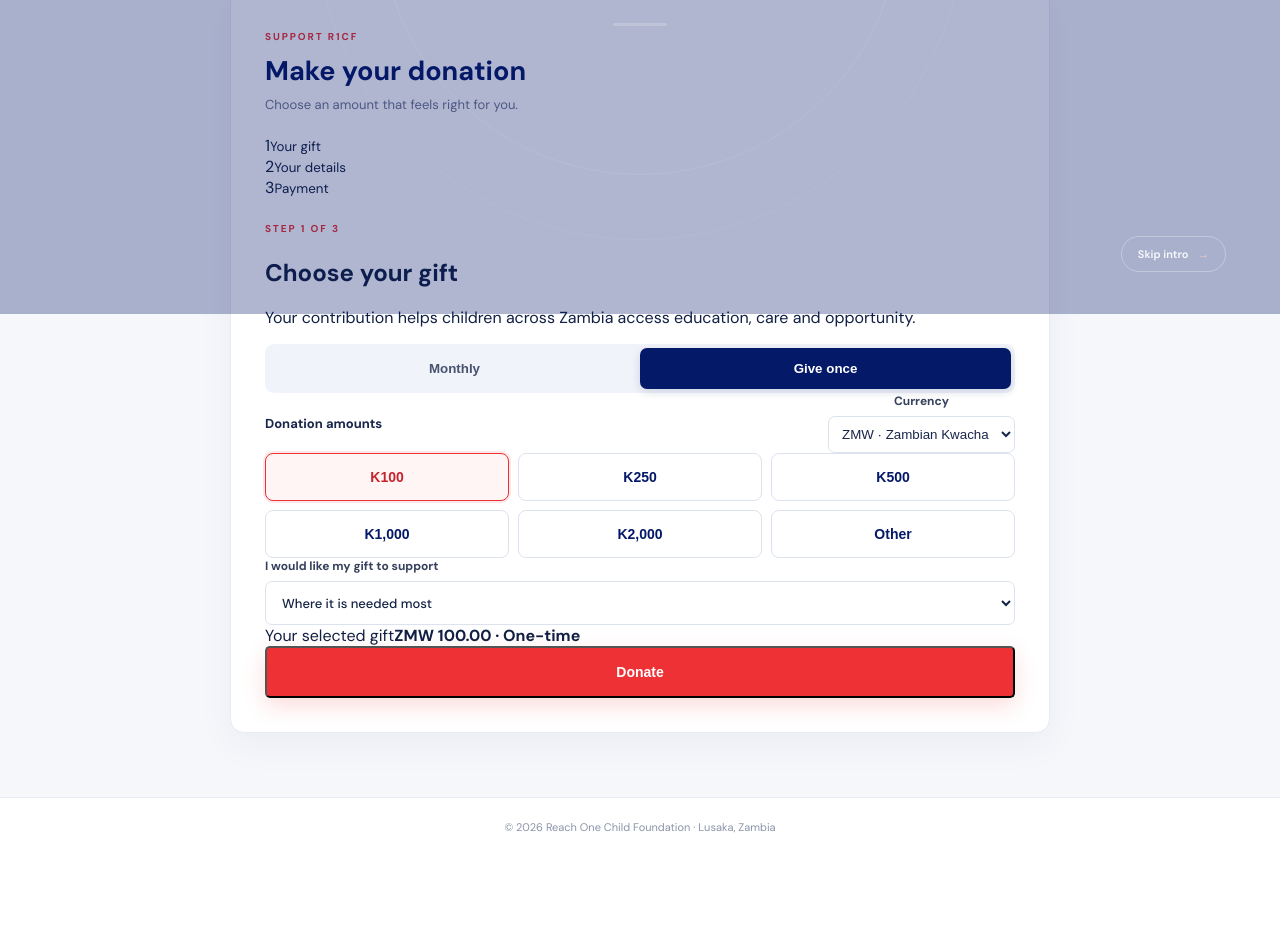
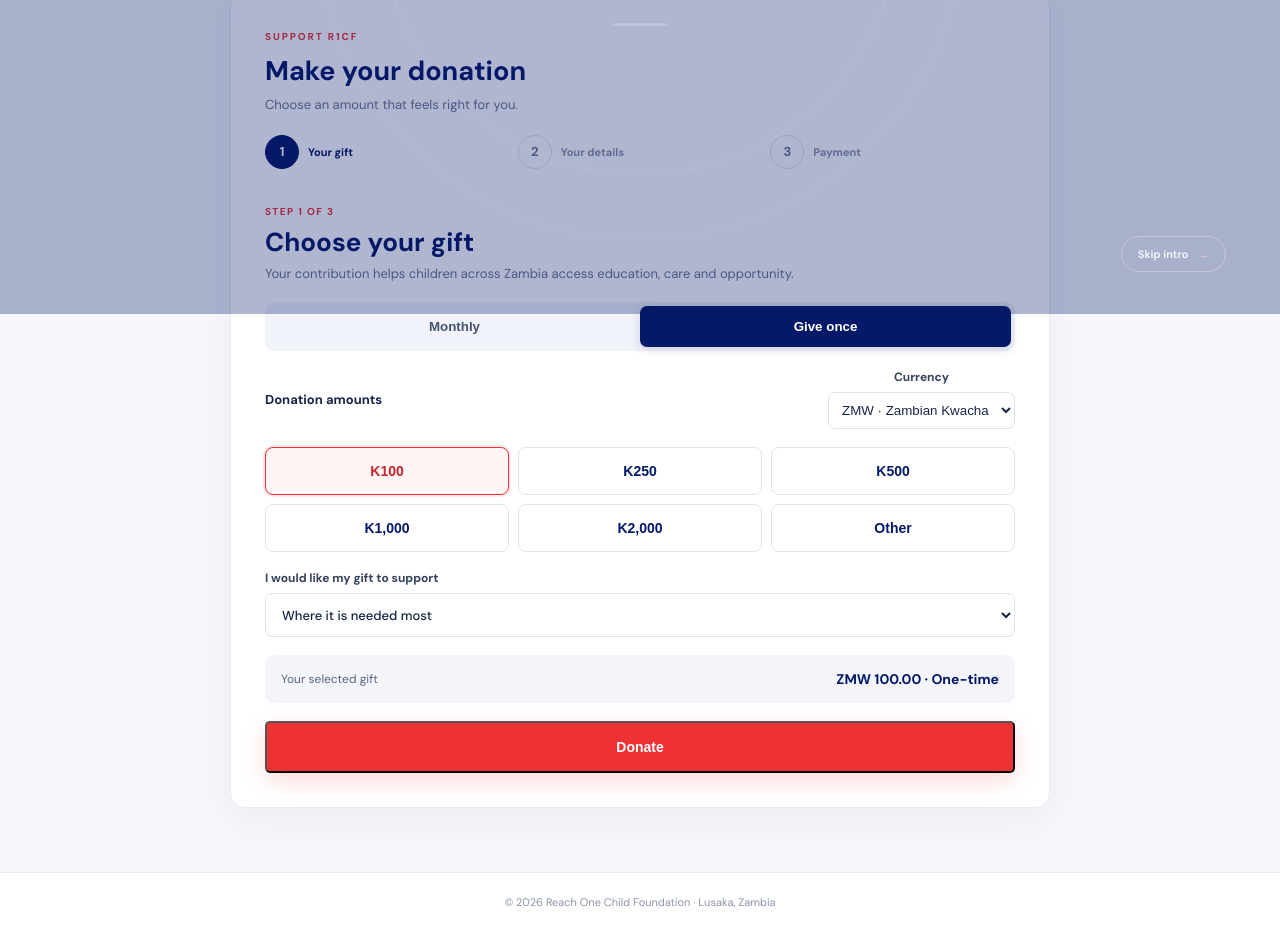
Before and after one commit to reach1child/website, a Next.js app: page /donate in a window 1280 px wide. Shown: the part 486-1417 px from the top of the page. Before the commit the page ends 1342 px from the top, so only its background shows below. Built offline with nearby package versions, Linux system fonts and the light colour scheme.

Commit message:
Style three-step donation form journey

```diff
--- a/src/app/globals.css
+++ b/src/app/globals.css
@@ -497,3 +497,34 @@ body p{font-size:16px}
 .donation-divider{height:1px;background:#e9edf4;margin:3px 0}.donation-form>h2{font-size:17px;color:#041968;margin:0}.donation-details-grid{display:grid;grid-template-columns:1fr 1fr;gap:14px}.donation-note{grid-column:1/-1}.donation-details-grid textarea{resize:vertical;min-height:86px}.donation-consent,.donation-secure-note{font-size:11px;line-height:1.65;color:#78839a;margin:0}.donation-submit{width:100%;justify-content:center;min-height:52px;font-size:14px}.donation-submit:disabled{opacity:.65;cursor:wait}.donation-feedback{padding:13px 14px;border-radius:8px;background:#fff4f3;color:#a32329;font-size:12px;line-height:1.6;margin:0}.donation-feedback.success{background:#edf8f1;color:#23633a}.donate-footer{text-align:center;padding:22px;color:#8a93a7;font-size:11px;border-top:1px solid #e8edf5;background:#fff}
 @media(max-width:820px){.donate-content{margin-top:28px}.donate-form-panel{padding:25px}}
 @media(max-width:520px){.donate-page-header{height:70px;padding:0 18px}.donate-brand img{width:40px;height:40px}.donate-brand strong{font-size:11px}.donate-back{font-size:11px}.donate-hero{padding:46px 22px 40px}.donate-hero p{font-size:14px}.donate-content{width:calc(100% - 32px);margin:22px auto 40px}.donate-form-panel{padding:20px 16px;border-radius:11px}.donation-details-grid{grid-template-columns:1fr}.donation-note{grid-column:auto}.donation-field-heading{align-items:flex-start;flex-direction:column}.donation-amounts{grid-template-columns:repeat(2,minmax(0,1fr))}}
+
+
+/* Three-step donation journey */
+.donation-wizard{gap:22px}
+.donation-steps{display:grid;grid-template-columns:repeat(3,minmax(0,1fr));position:relative;gap:8px;margin:0 0 8px}
+.donation-step{display:flex;align-items:center;gap:9px;position:relative;z-index:1;color:#8992a6}
+.donation-step>span{width:34px;height:34px;display:grid;place-items:center;border-radius:50%;border:1px solid #dce3ef;background:#fff;color:#69748d;font-size:13px;font-weight:800;flex:none}
+.donation-step small{font-size:11px;font-weight:700;white-space:nowrap}
+.donation-step.active{color:#041968}.donation-step.active>span,.donation-step.complete>span{background:#041968;border-color:#041968;color:#fff}
+.donation-step.complete{color:#041968}
+.donation-step-panel{display:flex;flex-direction:column;gap:18px;min-width:0}
+.donation-step-heading .eyebrow{font-size:10px;color:#ee3135;font-weight:800;letter-spacing:.14em}
+.donation-step-heading h2{font-size:26px;color:#041968;margin:5px 0 4px}
+.donation-step-heading p{font-size:13px;line-height:1.65;color:#6c7690;margin:0}
+.donation-summary-line{display:flex;justify-content:space-between;align-items:center;gap:14px;padding:15px 16px;border-radius:9px;background:#f3f5fa;color:#596681;font-size:12px}
+.donation-summary-line strong{color:#041968;font-size:14px;text-align:right}
+.donation-full-width{grid-column:1/-1}
+.donation-optin{display:flex!important;flex-direction:row!important;align-items:flex-start;gap:9px!important;font-size:11px!important;line-height:1.6;font-weight:500!important;color:#596681!important}
+.donation-optin input{margin:2px 0 0;accent-color:#041968;flex:none}
+.donation-step-actions{display:flex;align-items:center;gap:12px}
+.donation-step-actions .donation-submit{flex:1}
+.donation-back-button{min-height:50px;padding:0 22px;border:1px solid #dce3ef;border-radius:8px;background:#fff;color:#041968;font-weight:800;cursor:pointer}
+.donation-summary-card{padding:22px;border:1px solid #e2e8f2;border-radius:10px;display:flex;flex-direction:column;gap:7px}
+.donation-summary-card>span{font-size:12px;color:#65718a}
+.donation-summary-card>strong{font-size:30px;line-height:1.2;color:#041968}
+.donation-summary-card>small{font-size:11px;color:#77829a}
+.donation-payment-placeholder{padding:20px;border:1px solid #dfe6f1;border-radius:10px;background:#f8faff}
+.donation-payment-placeholder strong{font-size:14px;color:#041968}
+.donation-payment-placeholder p{font-size:12px;line-height:1.7;color:#596681;margin:9px 0}
+.donation-payment-placeholder>span{font-size:11px;font-weight:700;color:#a34b24}
+@media(max-width:520px){.donation-steps{gap:4px}.donation-step{flex-direction:column;align-items:flex-start;gap:5px}.donation-step small{font-size:10px}.donation-step>span{width:30px;height:30px}.donation-step-heading h2{font-size:23px}.donation-step-actions{gap:8px}.donation-back-button{padding:0 15px}.donation-summary-line{align-items:flex-start;flex-direction:column;gap:6px}.donation-summary-line strong{text-align:left}}
```
